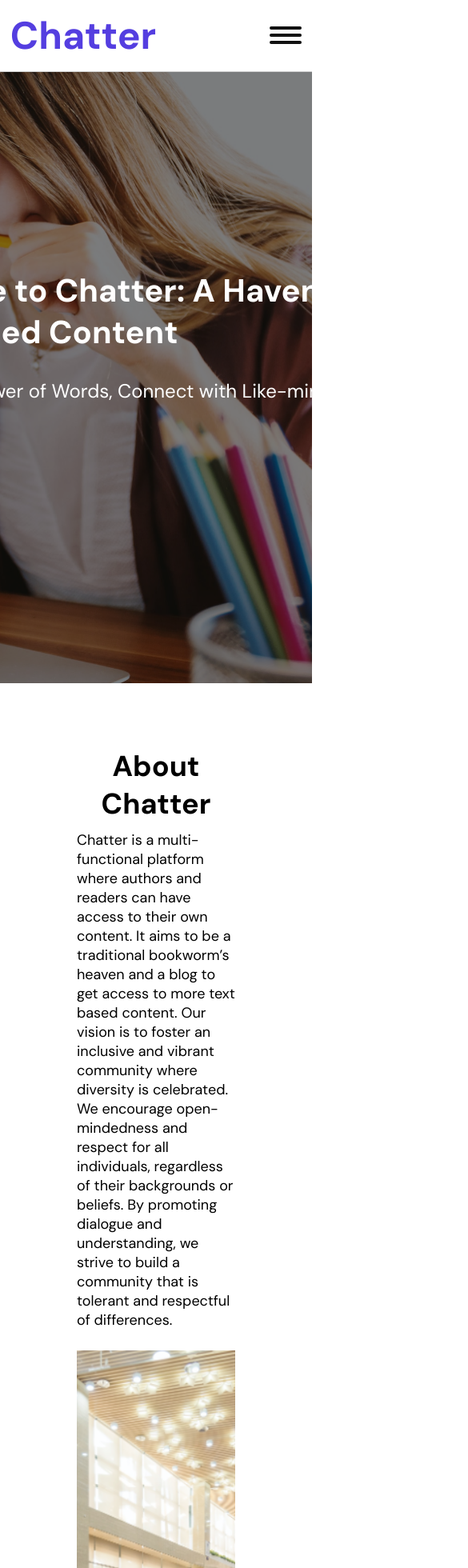
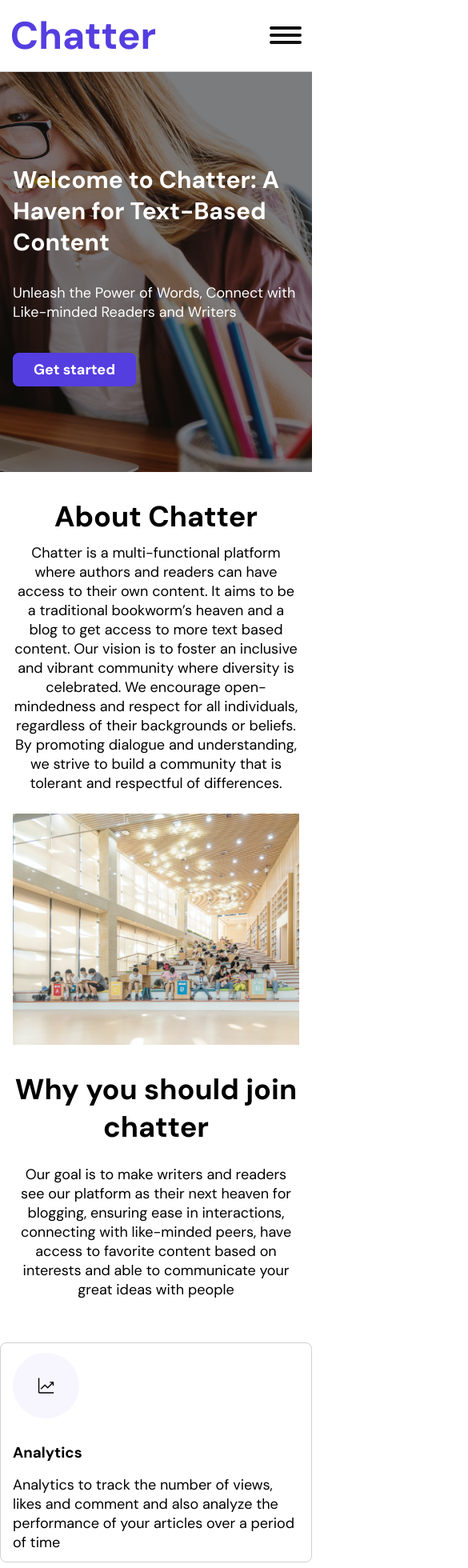
Before and after one commit to okhuaroboosayuki/chatter, a React (Create React App) app: page / in a window 390 px wide. Shown: the top 1960 px of the page at 80% size, 585 px wide, since content can reach past the window. Built offline with nearby package versions, Linux system fonts and the light colour scheme; no server answers.

Commit message:
completed responsiveness for all major screens

```diff
--- a/src/styles/scss/landing-page.scss
+++ b/src/styles/scss/landing-page.scss
@@ -1,8 +1,5 @@
 .landing_page {
     display: flex;
-}
-
-.landing_page {
     flex-direction: column;
     width: 100%;
     scroll-behavior: smooth;
@@ -11,14 +8,12 @@
     .hero {
         height: 764px;
         display: flex;
-        flex-direction: column;
         justify-content: center;
         align-items: center;
         width: 100%;
 
         .hero_container {
             display: flex;
-            flex-direction: column;
             justify-content: center;
             align-items: center;
             height: 100%;
@@ -140,7 +135,6 @@
         display: flex;
         align-items: center;
         justify-content: center;
-        flex-direction: column;
         padding: 5rem 6rem;
         width: 100%;
 
@@ -148,6 +142,7 @@
             margin-top: 2.5rem;
             display: flex;
             justify-content: center;
+            align-items: flex-start;
             gap: 4rem;
             width: 100%;
 
@@ -237,7 +232,7 @@
             flex-direction: column;
             align-items: center;
             justify-content: center;
-            width: 1040px;
+            width: 100%;
             margin-bottom: 5%;
 
             .top,
@@ -259,6 +254,7 @@
 
                 p {
                     font-size: 18px;
+                    width: 1300px;
                 }
             }
 
@@ -483,8 +479,6 @@
                 left: 108px;
 
                 .logo {
-                    width: 214px;
-
                     a {
                         color: var(--btn-color);
                         font-size: 48px;
@@ -603,14 +597,6 @@
 @media screen and (max-width: 1200px) {
     .landing_page {
         .testimonial {
-            gap: 34px;
-
-            .left {
-                .avatar {
-                    margin-bottom: 40px;
-                }
-            }
-
             .right {
                 height: 328px;
 
@@ -639,7 +625,6 @@
                 }
 
                 .right {
-                    justify-content: center;
                     gap: 75px;
                 }
             }
@@ -692,7 +677,7 @@
 
                     .about_img {
                         width: 100%;
-                        height: 500px;
+                        height: 100%;
                         aspect-ratio: 0;
                     }
                 }
@@ -746,19 +731,15 @@
                 .left {
                     left: 20px;
                 }
-
-                .right {
-                    justify-content: center;
-                    gap: 70px;
-                }
             }
         }
     }
 }
 
-@media screen and (max-width: 990px) {
+@media screen and (max-width: 1000px) {
     .landing_page {
         .hero {
+            height: 700px;
             .hero_container {
                 .hero_content_container {
                     .hero_content {
@@ -789,6 +770,11 @@
                 .top {
                     h2 {
                         font-size: 36px;
+                        text-align: center;
+                    }
+
+                    p {
+                        width: 900px;
                     }
                 }
             }
@@ -815,3 +801,392 @@
         }
     }
 }
+
+@media screen and (max-width: 990px) {
+    .landing_page {
+        .why_join_chatter {
+            .why_join_chatter-container {
+                .bottom {
+                    flex-direction: column;
+                    width: 100%;
+
+                    div {
+                        article {
+                            p {
+                                width: 100%;
+                            }
+                        }
+                    }
+                    .analytics,
+                    .social_interactions,
+                    .content_creation {
+                        width: 600px;
+                    }
+                }
+            }
+        }
+
+        .testimonial {
+            flex-direction: column;
+            padding: 2rem;
+            gap: 10px;
+
+            .left {
+                width: 100%;
+
+                .avatar {
+                    margin-bottom: 10px;
+                }
+            }
+
+            .right {
+                justify-content: center;
+                width: 100%;
+                gap: 20px;
+
+                p {
+                    width: 100%;
+                }
+
+                .avatar_name {
+                    margin-top: 0;
+                }
+            }
+        }
+
+        .c_t_a {
+            .c_t_a-container {
+                flex-direction: column;
+                padding: 2rem 0;
+                align-items: center;
+                overflow: hidden;
+
+                .left {
+                    margin-bottom: 2rem;
+
+                    .c_t_a-images {
+                        flex-direction: row;
+                        align-items: center;
+                        gap: 5rem;
+
+                        .image1,
+                        .image3 {
+                            bottom: 20px;
+                        }
+
+                        .image2 {
+                            left: 0;
+                            top: 70px;
+                        }
+                    }
+                }
+
+                .right {
+                    article {
+                        margin-left: 0;
+                        align-items: center;
+
+                        h3 {
+                            font-size: 35px;
+                        }
+
+                        p {
+                            width: 600px;
+                        }
+
+                        a {
+                            margin-top: 0;
+                            align-self: flex-start;
+                        }
+                    }
+                }
+            }
+        }
+    }
+}
+
+@media screen and (max-width: 916px) {
+    .landing_page {
+        .why_join_chatter {
+            .why_join_chatter-container {
+                .top {
+                    p {
+                        width: 770px;
+                        text-align: center;
+                    }
+                }
+            }
+        }
+    }
+}
+
+@media screen and (max-width: 876px) {
+    .landing_page {
+        .hero {
+            height: 664px;
+            .hero_container {
+                .hero_content_container {
+                    padding: 0 1rem;
+
+                    .hero_content {
+                        h2 {
+                            font-size: 36px;
+                        }
+
+                        p {
+                            width: 100%;
+                            font-size: 22px;
+                        }
+                    }
+                }
+            }
+        }
+        .about {
+            padding: 2rem 1rem;
+            .about_container {
+                align-items: center;
+
+                .left {
+                    display: flex;
+                    flex-direction: column;
+                    align-items: center;
+                    justify-content: center;
+                    width: 100%;
+
+                    h2,
+                    p {
+                        width: 100%;
+                    }
+
+                    p {
+                        text-align: center;
+                    }
+                }
+
+                .right {
+                    display: flex;
+                    justify-content: center;
+                    align-items: center;
+                }
+            }
+        }
+    }
+}
+
+@media screen and (max-width: 838px) {
+    .landing_page {
+        footer {
+            align-items: center;
+
+            .footer_container {
+                flex-direction: column;
+                gap: 2rem;
+                align-items: flex-start;
+
+                .left {
+                    .logo {
+                        a {
+                            font-size: 35px;
+                        }
+                    }
+                }
+
+                .right {
+                    position: relative;
+                    left: 20.5px;
+
+                    & > div {
+                        gap: 0;
+
+                        h2 {
+                            font-size: 22px;
+                        }
+
+                        .footer_links {
+                            li {
+                                font-size: 18px;
+                            }
+                        }
+                    }
+                }
+            }
+        }
+    }
+}
+
+@media screen and (max-width: 786px) {
+    .landing_page {
+        .hero {
+            height: 600px;
+        }
+
+        .why_join_chatter {
+            .why_join_chatter-container {
+                .top {
+                    p {
+                        width: 100%;
+                        padding: 0 1rem;
+                    }
+                }
+
+                .bottom {
+                    .analytics,
+                    .social_interactions,
+                    .content_creation {
+                        width: 100%;
+                        height: 100%;
+                    }
+                }
+            }
+        }
+    }
+}
+
+@media screen and (max-width: 642px) {
+    .landing_page {
+        .hero {
+            height: 500px;
+            .hero_container {
+                .hero_content_container {
+                    padding: 0 1rem;
+                    .hero_content {
+                        h2 {
+                            font-size: 30px;
+                        }
+
+                        p {
+                            font-size: 18px;
+                        }
+                    }
+                }
+            }
+        }
+
+        .c_t_a {
+            .c_t_a-container {
+                width: 100%;
+                .left {
+                    .c_t_a-images {
+                        gap: 2rem;
+                    }
+                }
+
+                .right {
+                    align-items: center;
+                    padding: 1rem;
+
+                    article {
+                        gap: 1rem;
+
+                        h3,
+                        p {
+                            width: 100%;
+                        }
+                    }
+                }
+            }
+        }
+
+        footer {
+            height: 100%;
+            padding: 2rem 0.5rem;
+
+            .footer_container {
+                .left {
+                    position: unset;
+                }
+                .right {
+                    position: unset;
+                    gap: 11vw;
+                }
+            }
+        }
+    }
+}
+
+@media screen and (max-width: 561px) {
+    .landing_page {
+        footer {
+            .footer_container {
+                .right {
+                    gap: 8vw;
+                }
+            }
+        }
+    }
+}
+
+@media screen and (max-width: 522px) {
+    .landing_page {
+        footer {
+            .footer_container {
+                padding: 2rem 1rem;
+
+                .right {
+                    flex-direction: column;
+                }
+            }
+
+            .footer_bottom {
+                margin-top: 0;
+            }
+        }
+    }
+}
+
+@media screen and (max-width: 483px) {
+    .landing_page {
+        .testimonial{
+            .left{
+                .avatar{
+                    width: 200px;
+                    height: 200px;
+                }
+            }
+        }
+
+        .c_t_a {
+            .c_t_a-container {
+                .left {
+                    display: flex;
+                    align-items: center;
+                    justify-content: center;
+
+                    .c_t_a-images {
+                        gap: 0;
+
+                        .image1,
+                        .image2,
+                        .image3 {
+                            width: 124px;
+                            height: 124px;
+                        }
+                    }
+                }
+
+                .right {
+                    margin-top: 1rem;
+                }
+            }
+        }
+    }
+}
+
+@media screen and (max-width: 360px) {
+    .landing_page {
+        .c_t_a{
+            .c_t_a-container{
+                .left{
+                    .c_t_a-images{
+                        .image1,
+                        .image2,
+                        .image3{
+                            width: 100px;
+                            height: 100px;
+                        }
+                    }
+                }
+            }
+        }
+    }
+}
```
